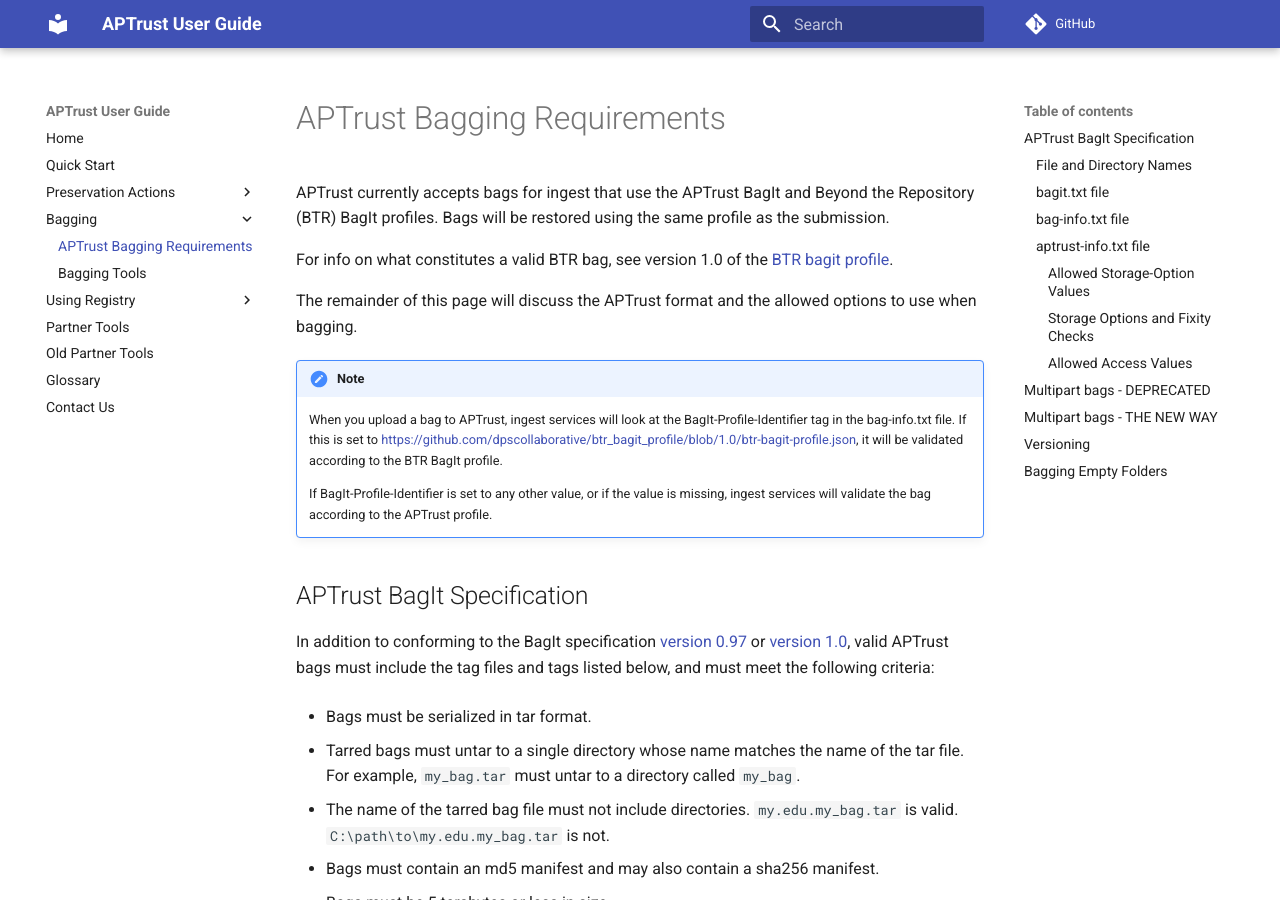
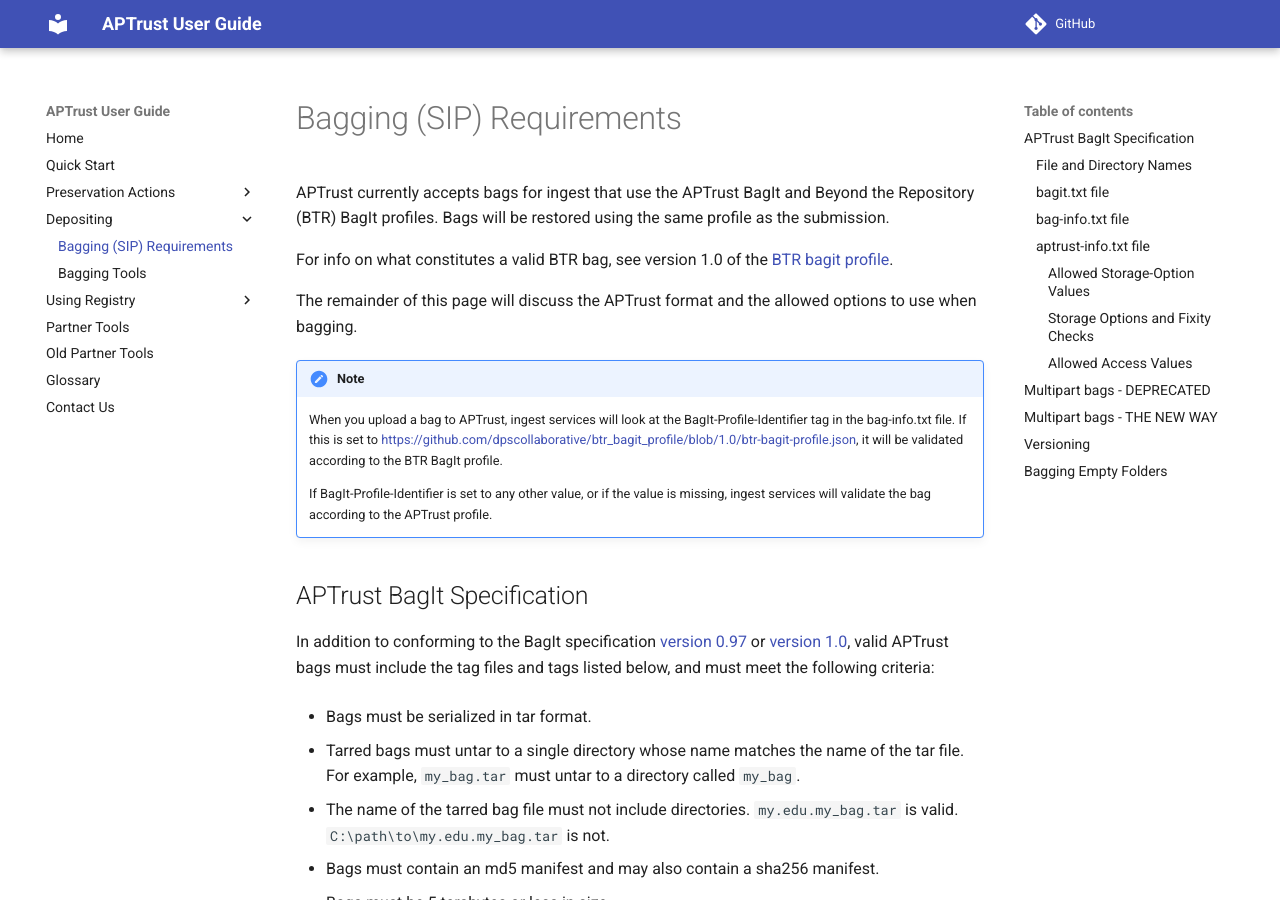
Before and after one commit to APTrust/userguide, an MkDocs documentation site: the page built from docs/depositing/index.md, in a window 1280 px wide and 900 px high. Built offline with MkDocs 1.6.1 and Material for MkDocs 9.7.7, drawn with Linux system fonts in a browser that asks for light colours; comment, search, counter and statistics services are not loaded.

Commit message:
Add redirect plugin, rename bagging to deposting

```diff
--- a/docs/bagging/index.md
+++ b/docs/depositing/index.md
@@ -1,5 +1,4 @@
-# APTrust Bagging Requirements
-
+# Bagging (SIP) Requirements
 APTrust currently accepts bags for ingest that use the APTrust BagIt and Beyond the Repository (BTR) BagIt profiles. Bags will be restored using the same profile as the submission.
 
 For info on what constitutes a valid BTR bag, see version 1.0 of the [BTR bagit profile](https://github.com/dpscollaborative/btr_bagit_profile/blob/1.0/btr-bagit-profile.json){target=_blank}.
--- a/mkdocs.yml
+++ b/mkdocs.yml
@@ -31,9 +31,9 @@
       - preservation/updates.md
       - preservation/restoration.md
       - preservation/deletion.md
-  - Bagging:
-      - bagging/index.md
-      - bagging/tools.md
+  - Depositing:
+      - depositing/index.md
+      - depositing/tools.md
   - Using Registry:
       - registry/index.md
       - registry/objects.md
@@ -50,3 +50,10 @@
   - Old Partner Tools: old_partner_tools.md
   - Glossary: glossary.md
   - Contact Us: contact_us.md
+plugins:
+  - redirects:
+      redirect_maps:
+        'bagging/index.md': 'depositing/index.md'
+        'bagging/tools.md': 'depositing/tools.md'
+        'depositing/tools.md': 'bagging/tools.md'
+        #'some_file.md': 'http://external.url.com/foobar'
--- a/requirements.txt
+++ b/requirements.txt
@@ -2,3 +2,4 @@
 mkdocs-material
 pymdown-extensions
 fontawesome_markdown
+mkdocs-redirects
```
Also changed, not shown: docs/depositing/tools.md (renamed from docs/bagging/tools.md).
